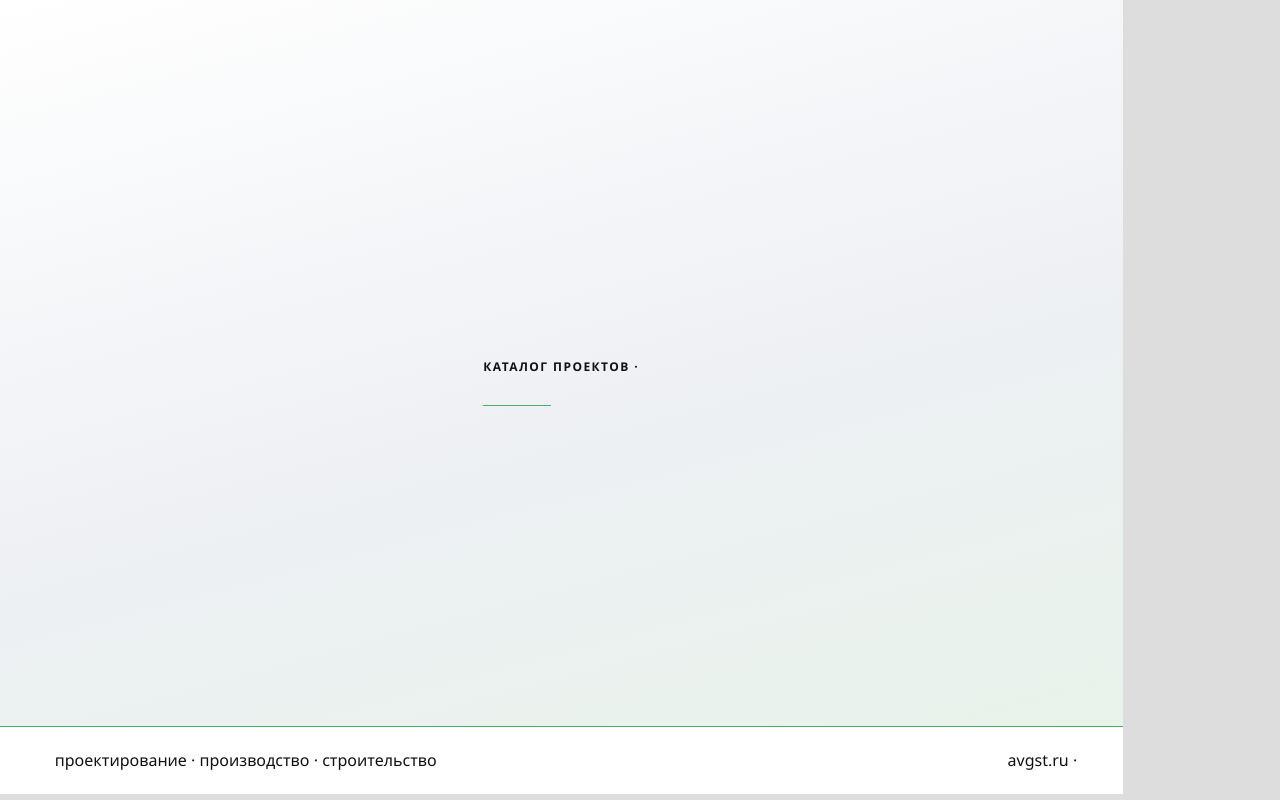
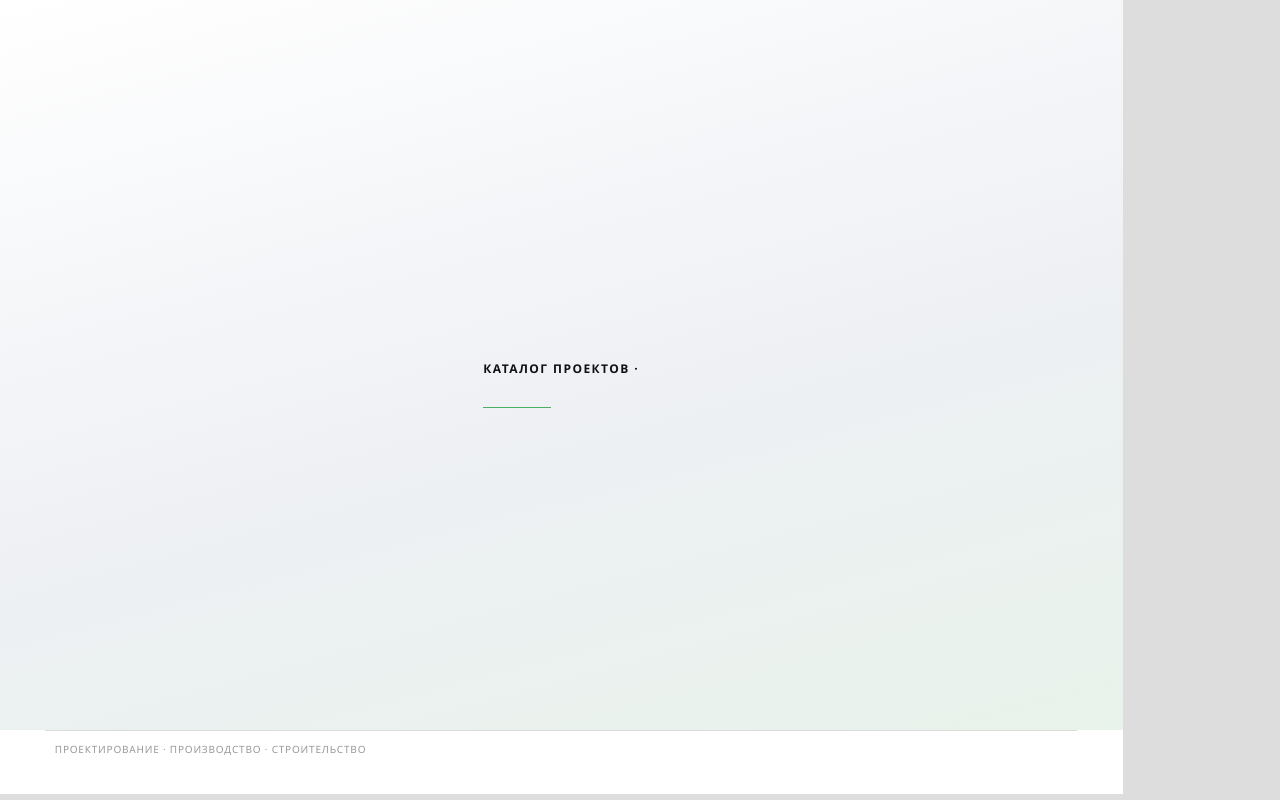
Before and after one commit to nikita-yakuschenko/catalog, a Python web app: template templates/catalog.html in a window 1280 px wide. Run offline with Jinja, Linux system fonts and the light colour scheme; the template is opened without the code that fills it, so the values that code supplies are empty.

Commit message:
fix: simplify catalog contacts disclaimer and spacing above footer

```diff
--- a/templates/pages/cover.html
+++ b/templates/pages/cover.html
@@ -12,12 +12,8 @@
         <div class="cat-cover-rule" aria-hidden="true"></div>
       </div>
     </div>
-    <div class="cat-cover-panel">
-      <span class="cat-foot-brand">
-        <span class="cat-logo cat-logo--foot" aria-hidden="true">{{ logo_mark_svg }}</span>
-        <span>проектирование · производство · строительство</span>
-      </span>
-      <span>avgst.ru · {{ year }}</span>
+    <div class="cat-cover-foot">
+      {{ cat_foot() }}
     </div>
   </div>
 </section>
--- a/templates/partials/catalog_chrome.html
+++ b/templates/partials/catalog_chrome.html
@@ -20,14 +20,10 @@
 </div>
 {%- endmacro %}
 
-{% macro cat_foot(full=false) -%}
-<div class="cat-foot{% if full %} cat-foot--closing{% endif %}">
+{% macro cat_foot() -%}
+<div class="cat-foot">
   <span class="cat-foot-brand">
-    {% if full %}
-    <span class="cat-logo cat-logo--foot-full" aria-hidden="true">{{ logo_svg }}</span>
-    {% else %}
     <span class="cat-logo cat-logo--foot" aria-hidden="true">{{ logo_mark_svg }}</span>
-    {% endif %}
     <span>проектирование · производство · строительство</span>
   </span>
   <span>{{ year }}</span>
--- a/templates/styles/catalog-brand.css
+++ b/templates/styles/catalog-brand.css
@@ -118,15 +113,14 @@
   background: var(--color-brand);
 }
 
-.cat-cover-panel {
+.cat-cover-foot {
   flex: 0 0 auto;
-  display: flex;
-  justify-content: space-between;
-  align-items: center;
-  min-height: 18mm;
-  padding: 5mm var(--page-margin);
+  padding: 0 var(--page-margin) 10mm;
   background: var(--color-paper);
-  border-top: 1px solid var(--color-brand);
+}
+
+.cat-cover-foot .cat-foot {
+  margin-top: 0;
 }
 
 /* —— Head / page num / foot —— */
```
Also changed, not shown: other parts of templates/styles/catalog-brand.css (+4 -29 lines), templates/pages/contacts.html (+8 -15 lines).
